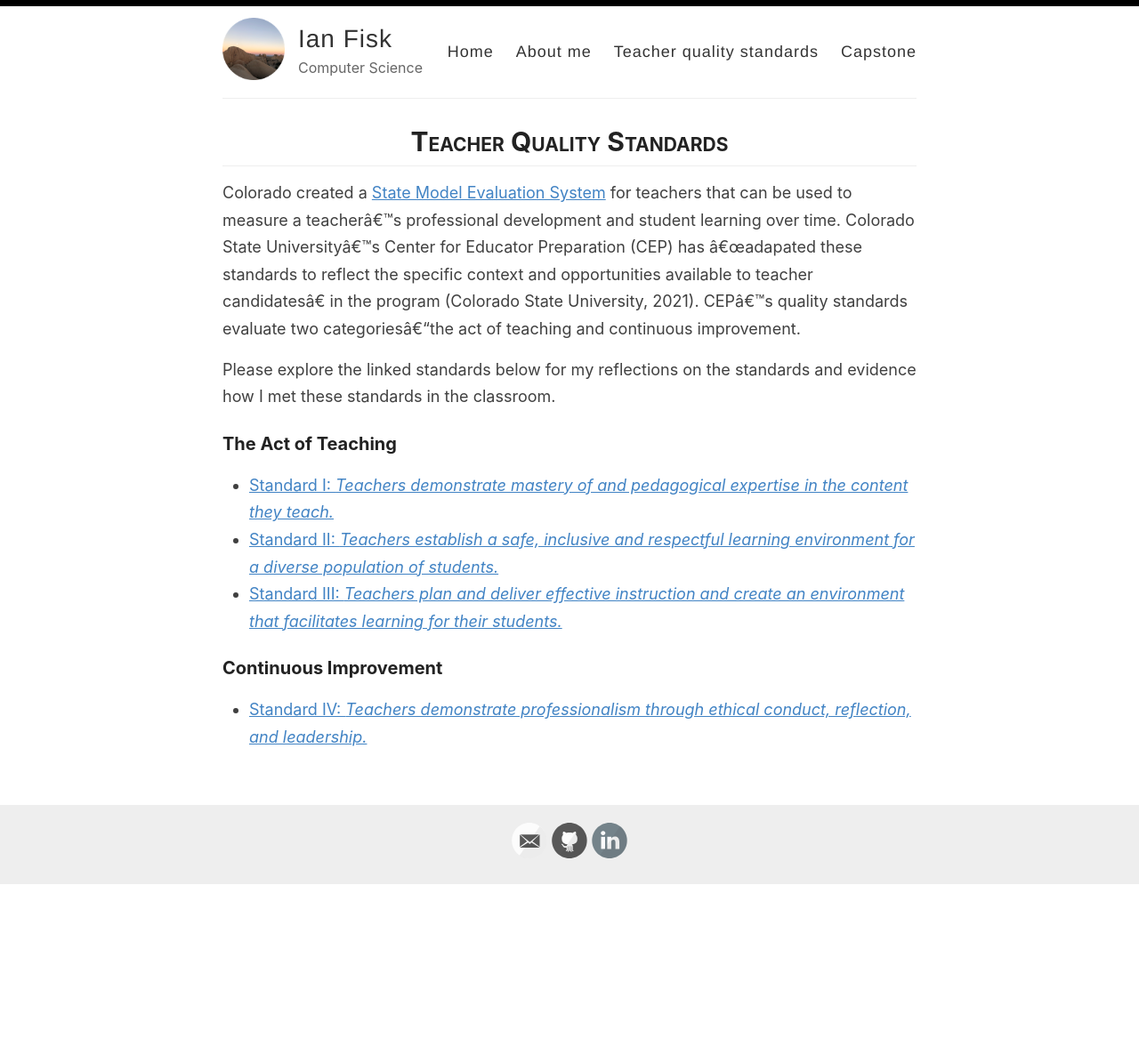
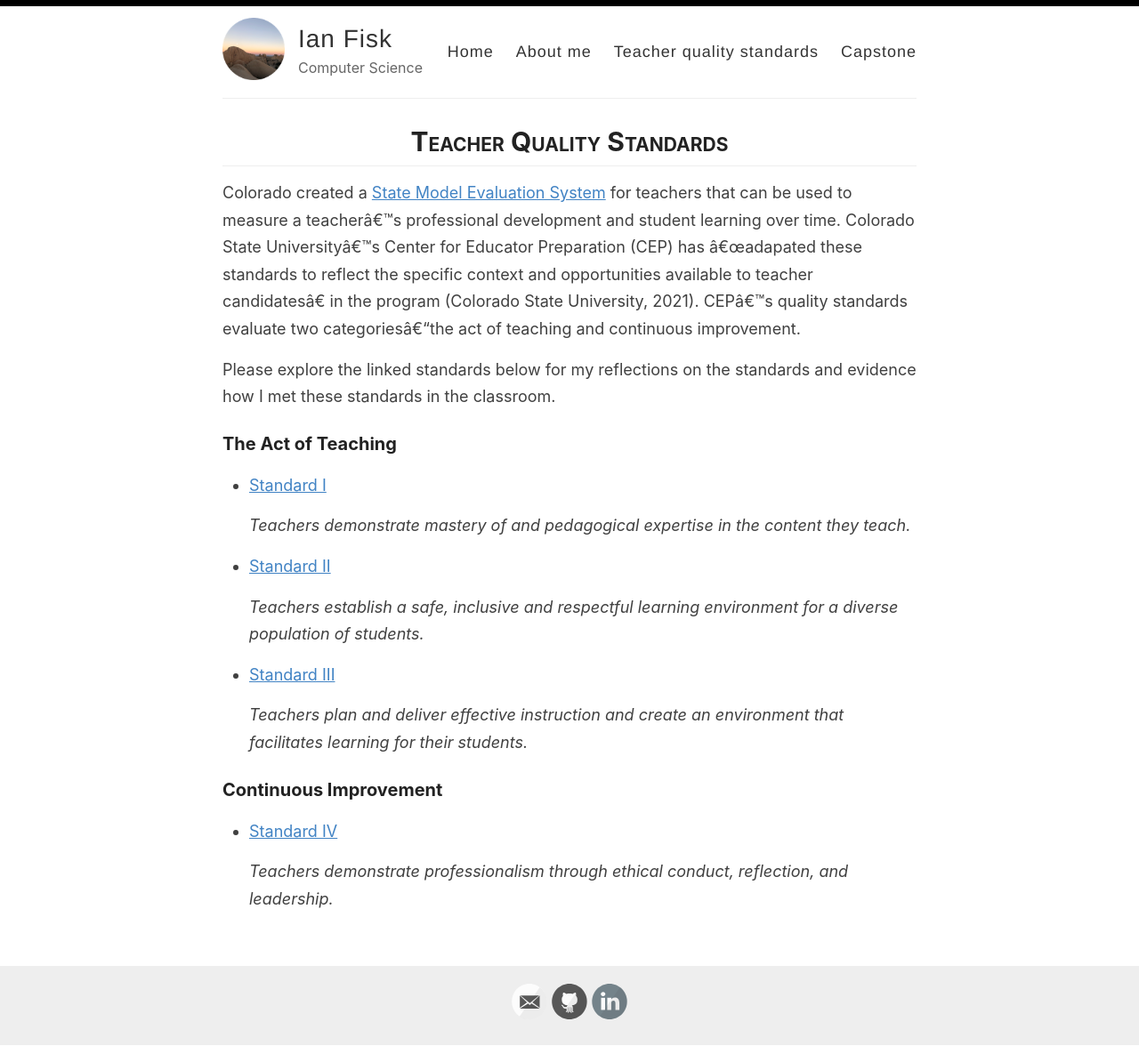
Before and after one commit to ianfisk/teaching, a Jekyll site: the page built from _pages/teacher-quality-standards.md, in a window 1280 px wide. Shown: the whole page at 89% size. Built offline with Jekyll 4.4.1, drawn with Linux system fonts in a browser that asks for light colours; before the commit the page ends 994 px from its top, so only the background shows below that.

```diff
--- a/_pages/teacher-quality-standards.md
+++ b/_pages/teacher-quality-standards.md
@@ -10,10 +10,20 @@ Please explore the linked standards below for my reflections on the standards an
 
 ### The Act of Teaching
 
-- [Standard I: _Teachers demonstrate mastery of and pedagogical expertise in the content they teach._]({{ site.baseurl }}/standards/one)
-- [Standard II: _Teachers establish a safe, inclusive and respectful learning environment for a diverse  population of students._]({{ site.baseurl }}/standards/two)
-- [Standard III: _Teachers plan and deliver effective instruction and create an environment that  facilitates learning for their students._]({{ site.baseurl }}/standards/three)
+- [Standard I]({{ site.baseurl }}/standards/one)
+
+	_Teachers demonstrate mastery of and pedagogical expertise in the content they teach._
+
+- [Standard II]({{ site.baseurl }}/standards/two)
+
+	 _Teachers establish a safe, inclusive and respectful learning environment for a diverse population of students._
+
+- [Standard III]({{ site.baseurl }}/standards/three)
+
+	_Teachers plan and deliver effective instruction and create an environment that facilitates learning for their students._
 
 ### Continuous Improvement
 
-- [Standard IV: _Teachers demonstrate professionalism through ethical conduct, reflection, and leadership._]({{ site.baseurl }}/standards/four)
+- [Standard IV]({{ site.baseurl }}/standards/four)
+
+	_Teachers demonstrate professionalism through ethical conduct, reflection, and leadership._
```
Also changed, not shown: _pages/about-me.md (+1 -1 lines), _pages/teacher-quality-standards-1.md (+3 -3 lines), _pages/teacher-quality-standards-2.md (+4 -4 lines), _pages/teacher-quality-standards-3.md (+5 -5 lines).
